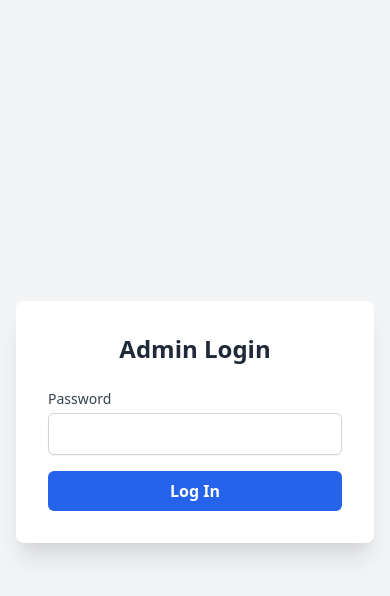
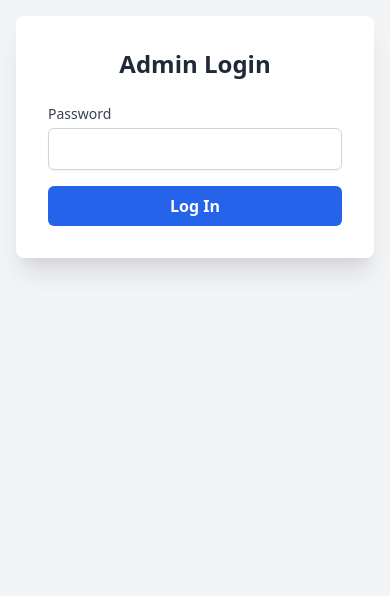
Before and after one commit to DipD007/Yono-Game, a website: page public/admin.html in a window 390 px wide. Drawn offline with nearby package versions, Linux system fonts and the light colour scheme.

Commit message:
Initial Commit

```diff
--- a/public/admin.html
+++ b/public/admin.html
@@ -9,7 +9,7 @@
     <link rel="stylesheet" href="https://cdnjs.cloudflare.com/ajax/libs/font-awesome/6.0.0-beta3/css/all.min.css">
 </head>
 
-<body class="bg-gray-100 font-sans flex flex-col items-center justify-center min-h-screen p-4">
+<body class="bg-gray-100 font-sans min-h-screen p-4 flex items-start justify-center sm:items-center">
 
     <div id="login-form" class="bg-white p-8 rounded-lg shadow-xl w-full max-w-sm mt-26 sm:mt-0">
         <h2 class="text-2xl font-bold mb-6 text-center text-gray-800">Admin Login</h2>
```
